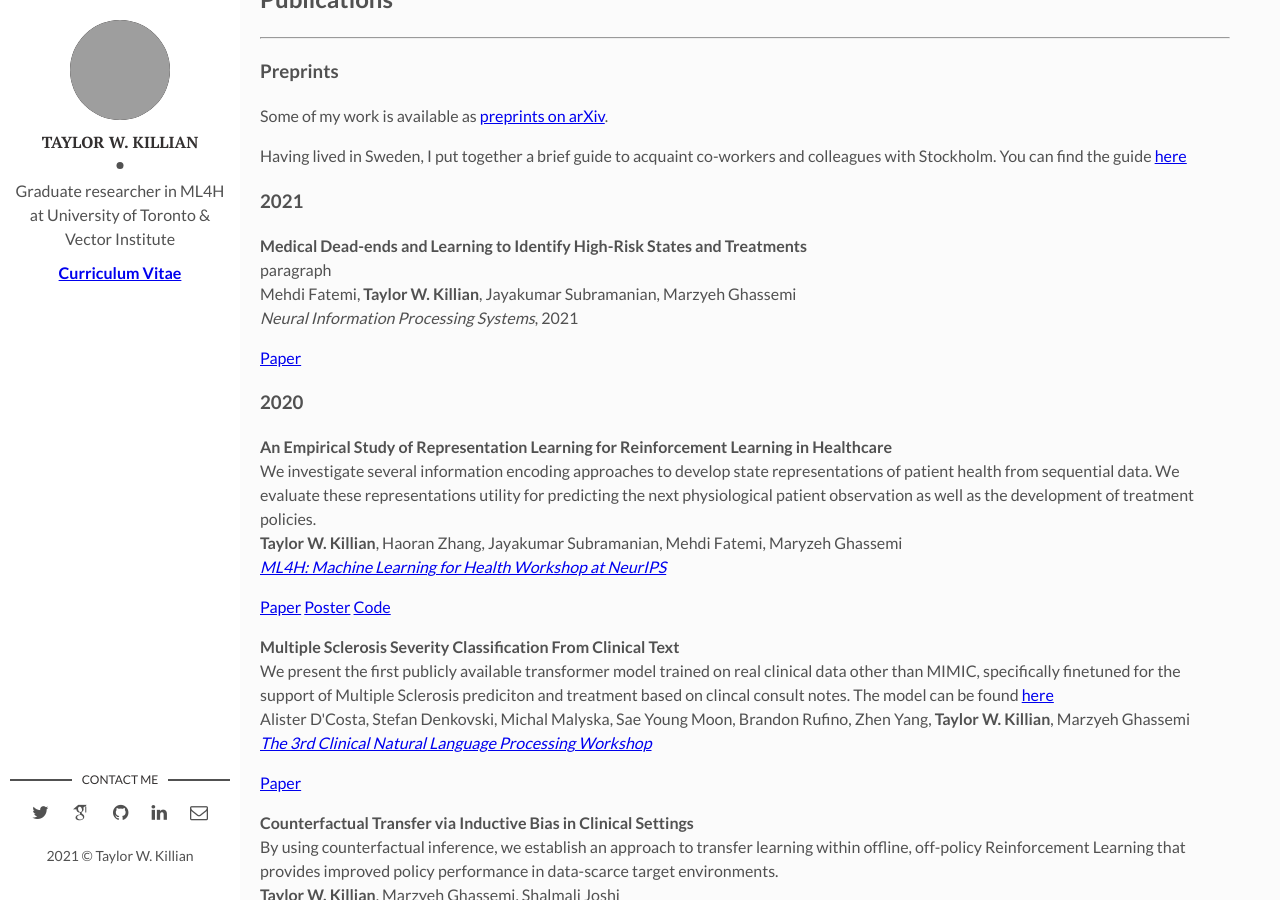
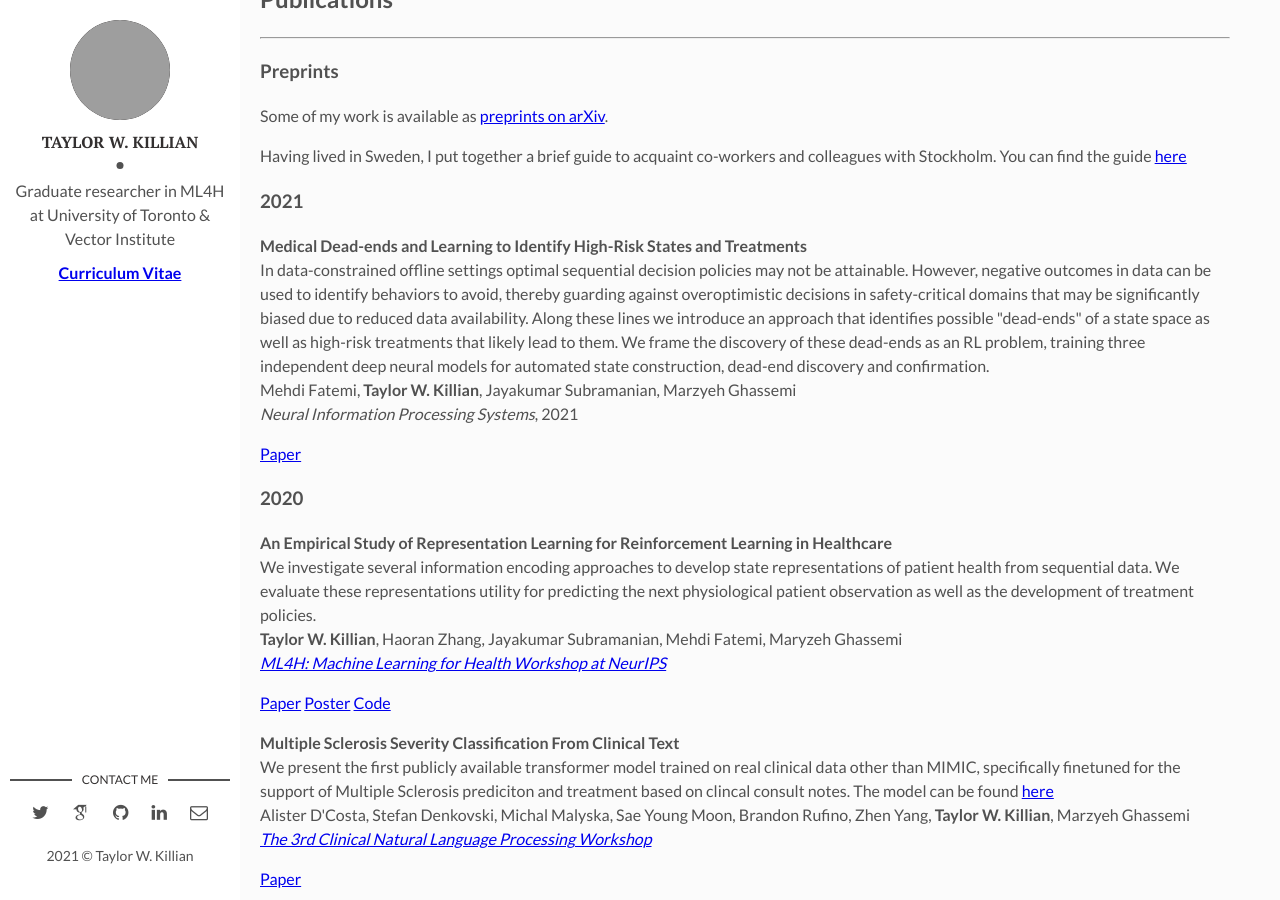
Before and after one commit to twkillian/twkillian.github.io, a Jekyll site: the page built from index.html, in a window 1280 px wide and 900 px high, scrolled down 697 px. Built offline with Jekyll 4.4.1, drawn with Linux system fonts in a browser that asks for light colours; nearby versions of some CDN libraries; some web fonts are replaced; the list of posts is cut into pages by our own code; grey boxes are pictures that could not be loaded.

Commit message:
Added blurb on Dead-ends

```diff
--- a/index.html
+++ b/index.html
@@ -59,7 +59,7 @@ layout: main
           <p>
             <strong> Medical Dead-ends and Learning to Identify High-Risk States and Treatments</strong>
             <br>
-            paragraph
+            In data-constrained offline settings optimal sequential decision policies may not be attainable. However, negative outcomes in data can be used to identify behaviors to avoid, thereby guarding against overoptimistic decisions in safety-critical domains that may be significantly biased due to reduced data availability. Along these lines we introduce an approach that identifies possible "dead-ends" of a state space as well as high-risk treatments that likely lead to them. We frame the discovery of these dead-ends as an RL problem, training three independent deep neural models for automated state construction, dead-end discovery and confirmation.
             <br>
             Mehdi Fatemi, <strong>Taylor W. Killian</strong>, Jayakumar Subramanian, Marzyeh Ghassemi
             <br>
```
